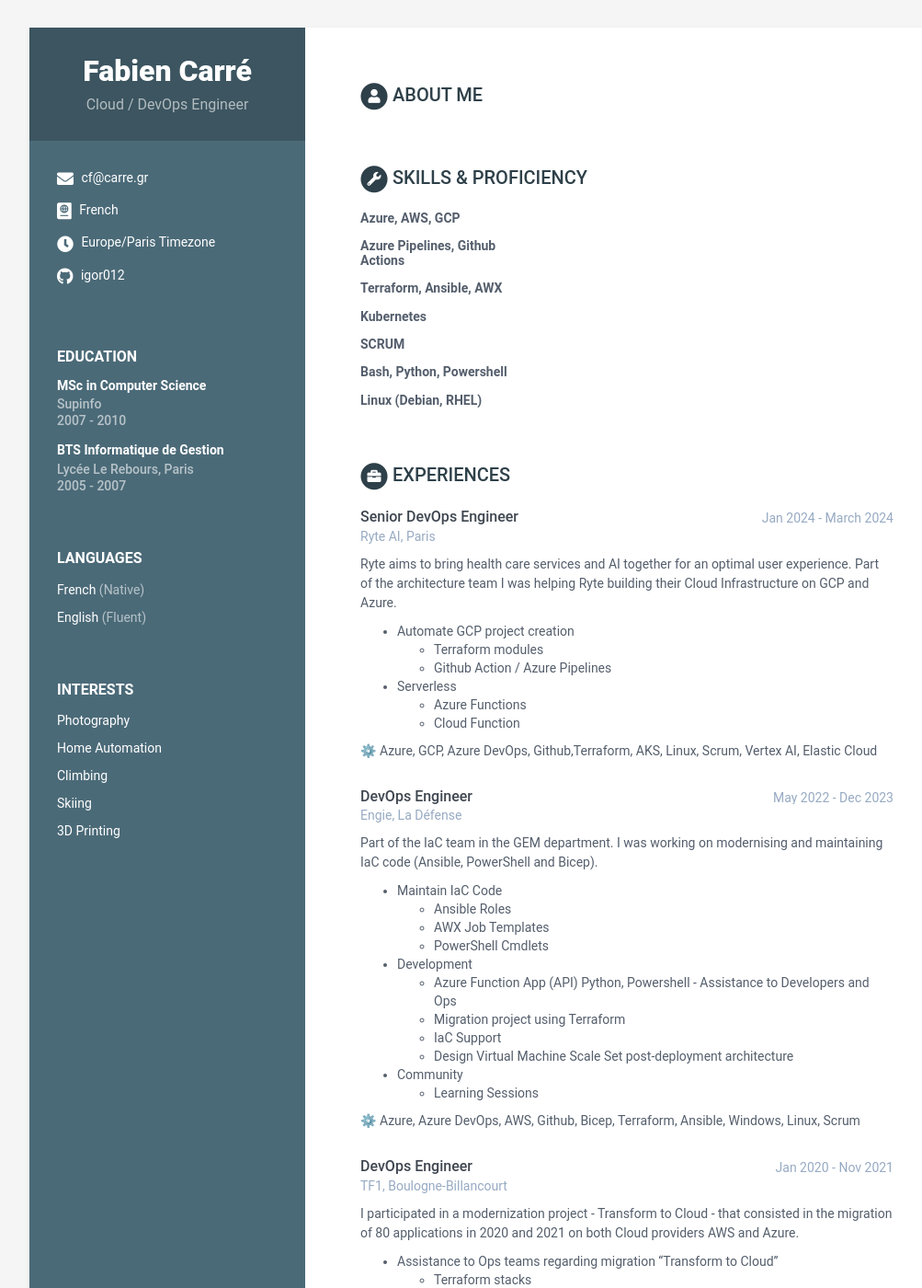
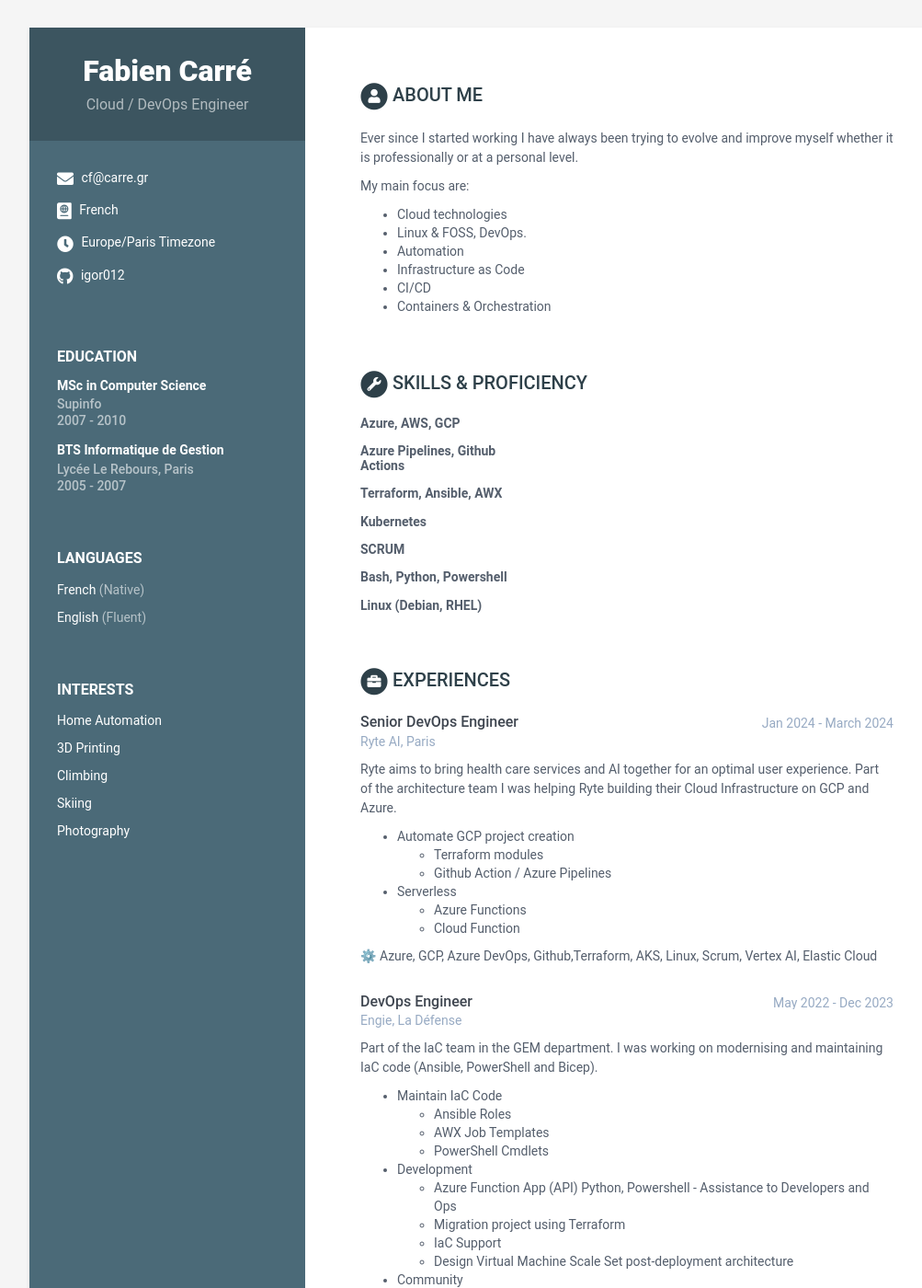
Before and after one commit to igor012/cv-jekyll, a Jekyll site: the page built from index.html, in a window 1280 px wide and 1400 px high. Shown: the whole window at 92% size, without its empty margins (108-1111 px from the left). Built offline with Jekyll 4.4.1, drawn with Linux system fonts in a browser that asks for light colours.

Commit message:
update about me

```diff
--- a/_data/data.yml
+++ b/_data/data.yml
@@ -43,30 +43,29 @@ sidebar:
     interests:
       title: Interests
       info:
-        - item: Photography
-          link:
-
         - item: Home Automation
           link:
-
+        - item: 3D Printing
+          link:
         - item: Climbing
           link:
-
         - item: Skiing
           link:
-
-        - item: 3D Printing
-          link:
+        - item: Photography
+          link: https://flickr.com/photos/username
 
 career-profile:
     title: About me
-    # summary: |
-    #   Summarise your career here lorem ipsum dolor sit amet, consectetuer
-    #   adipiscing elit. You can [download this free resume/CV template here]().
-    #   Aenean commodo ligula eget dolor aenean massa. Cum sociis natoque
-    #   penatibus et magnis dis parturient montes, nascetur ridiculus mus.
-    #   Donec quam felis, ultricies nec, pellentesque eu.
-    #   Second paragraph if required.
+    summary: |
+      Ever since I started working I have always been trying to evolve and improve myself whether it is professionally or at a personal level.
+
+      My main focus are:
+        - Cloud technologies
+        - Linux & FOSS, DevOps.
+        - Automation
+        - Infrastructure as Code
+        - CI/CD
+        - Containers & Orchestration
 
 education:
     title: Education
```
Also changed, not shown: 2 other files.
